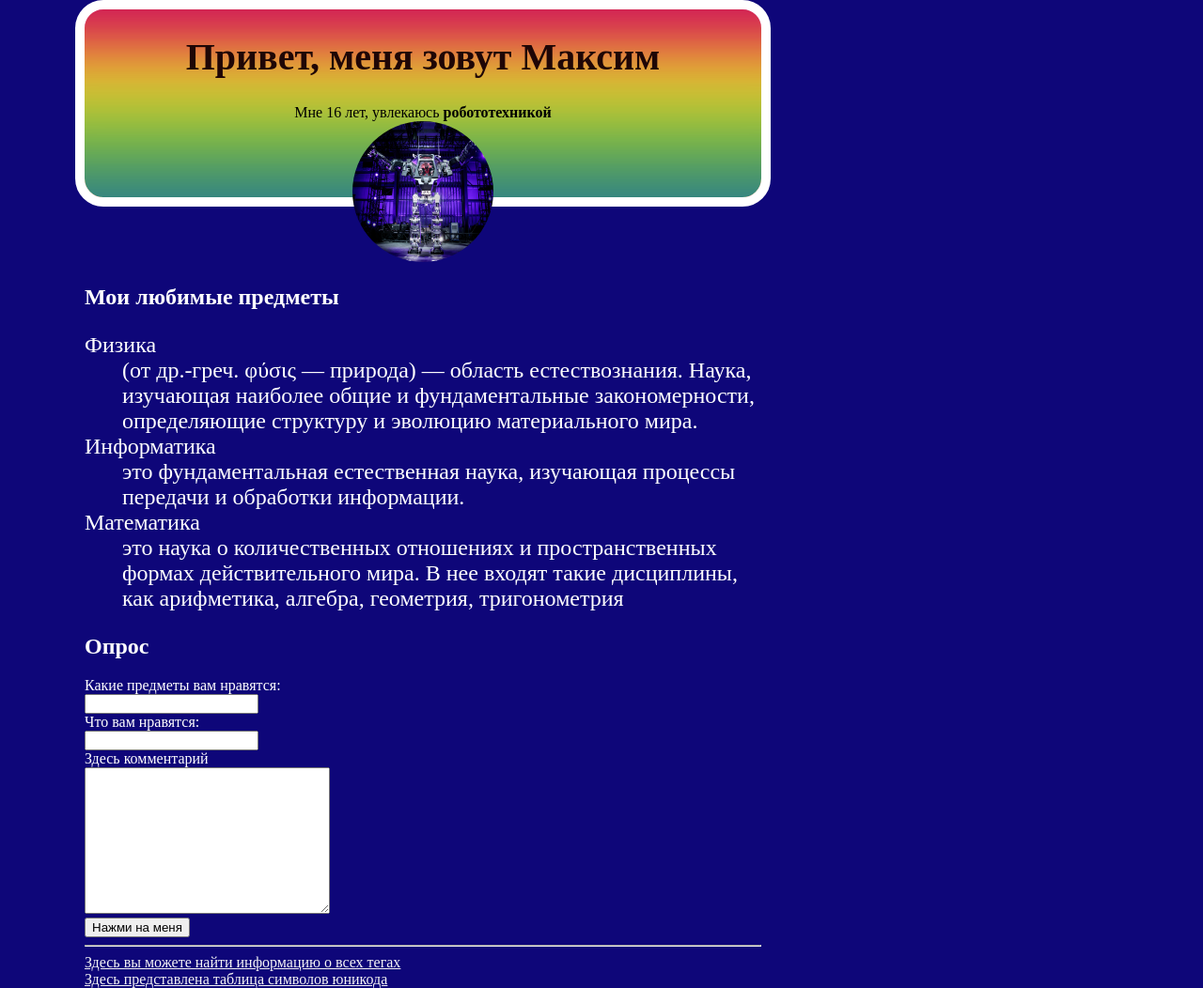
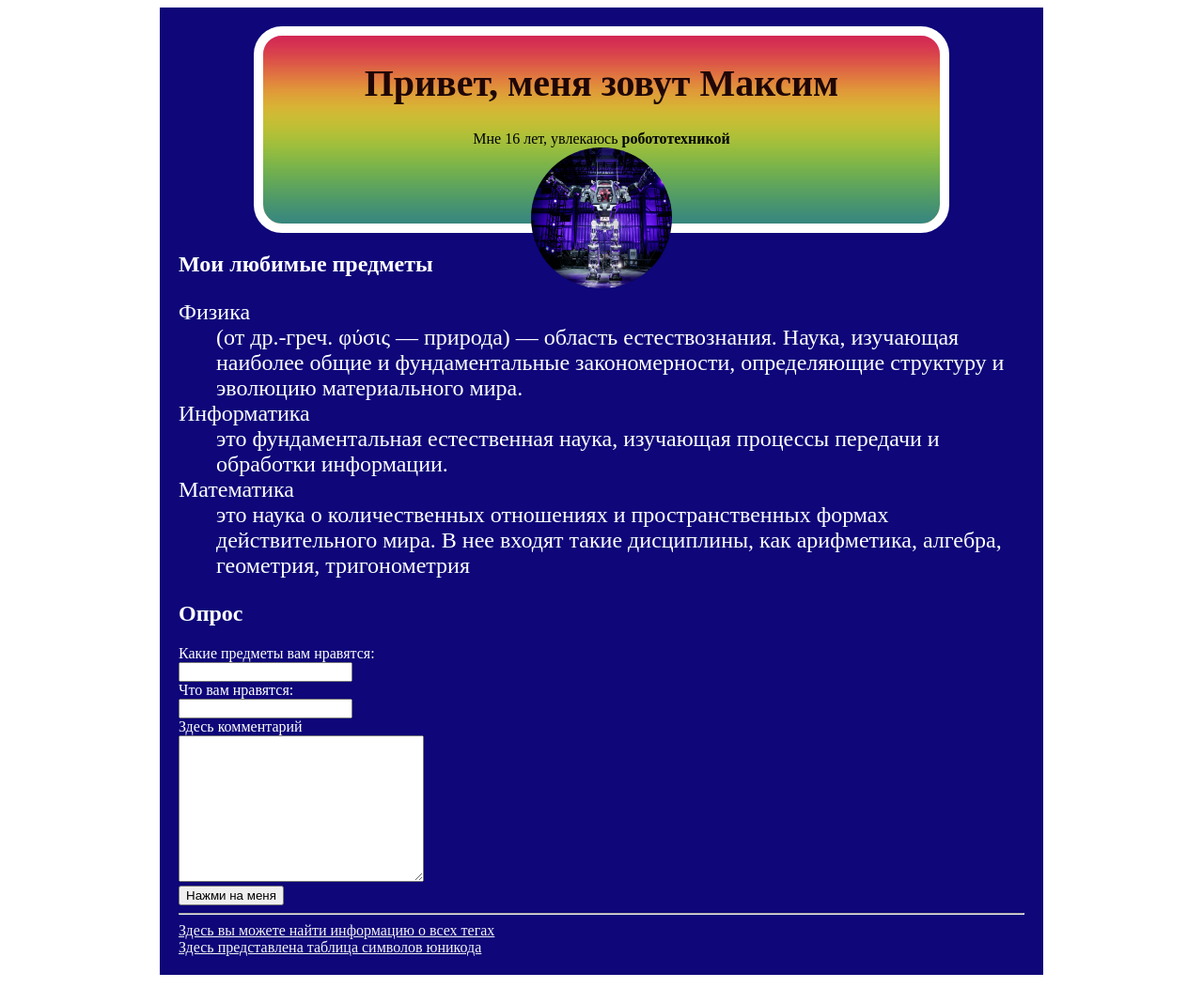
Before and after one commit to Maks0036/Personal_site, a plain HTML site: page index.html in a window 1280 px wide. Shown: the whole page at 94% size. Drawn offline with Linux system fonts and the light colour scheme.

Commit message:
Исправил ошибки 2

```diff
--- a/index.html
+++ b/index.html
@@ -10,6 +10,7 @@
 </head>
 
 <body class="back">
+    <div class="wrapper">
         <div class="gradient">
 
             <!-- Пример комментария -->
@@ -24,7 +25,7 @@
                         <img src="images/Robot.jpg" style="border-radius: 50%;" width="150" height="150" alt="">
                     </p>
                 </center>
-
+            </div>
         </div>
 
 
@@ -43,7 +44,8 @@
             </dd>
             <dt>Математика</dt>
             <dd>
-                это наука о количественных отношениях и пространственных формах действительного мира. В нее входят такие
+                это наука о количественных отношениях и пространственных формах действительного мира. В нее входят
+                такие
                 дисциплины, как арифметика, алгебра, геометрия, тригонометрия
             </dd>
 
@@ -64,9 +66,11 @@
 
 
         <hr>
-        <a class="gip_sl" href="https://developer.mozilla.org/en-US/">Здесь вы можете найти информацию о всех тегах</a>
+        <a class="gip_sl" href="https://developer.mozilla.org/en-US/">Здесь вы можете найти информацию о всех
+            тегах</a>
 
         <a class="gip_sl" href="https://unicode-table.com/ru/">Здесь представлена таблица символов юникода</a>
+
 
 
     </div>
--- a/style.css
+++ b/style.css
@@ -1,29 +1,21 @@
 body {
-    max-width: 900px;
-    margin-left: auto;
-    margin-right: auto;
-    margin: 0;
-    padding: 0;
-    display: flex;
-    justify-content: center;
-    align-items: center;
-    background: rgb(14, 6, 121);
     font-size: 16px;
-
-
 }
 
 h1 {
     color:rgb(31, 6, 6); font-size: 40px;
 }
 
-/* .header { */
-    /* background: rgba(21, 66, 190, 0.226) url(images/1593743078_75-p-foni-dlya-lendingov-89.jpg); */
-/* } */
+.wrapper {
+    background: rgb(14, 6, 121);
+    margin: 0 auto;
+    max-width: 900px;
+    padding: 20px;
+}
 
 .back {
     background: linear-gradient(rgb(107, 106, 106) rgb(45, 45, 136));
-    background-size: auto;
+
 }
 
 .table {
@@ -42,7 +34,7 @@ h2 {
 
 }
 .gradient {
-width: 100%;
+    margin: 0 auto;
   max-width: 80%;
   height: 200px;
   background: crimson;
```
Lines whose indentation alone changed are shown as unchanged.
